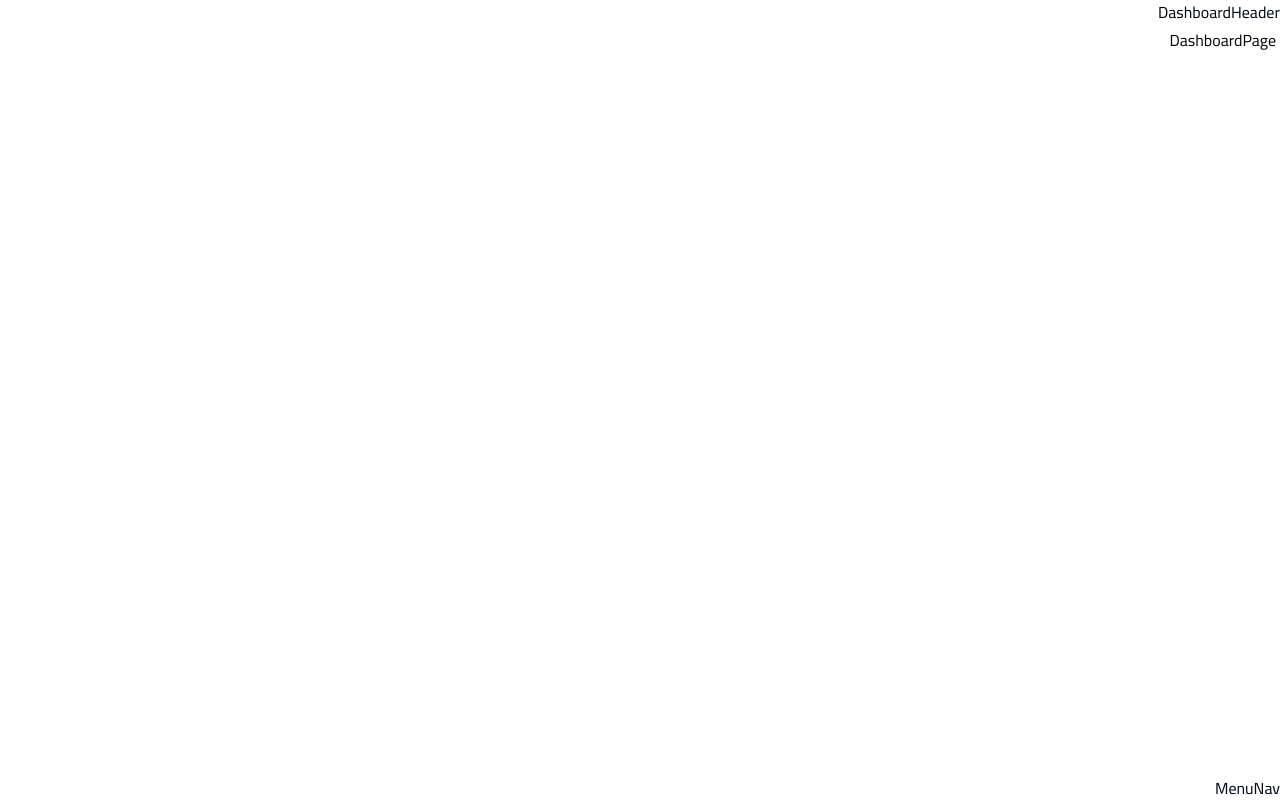
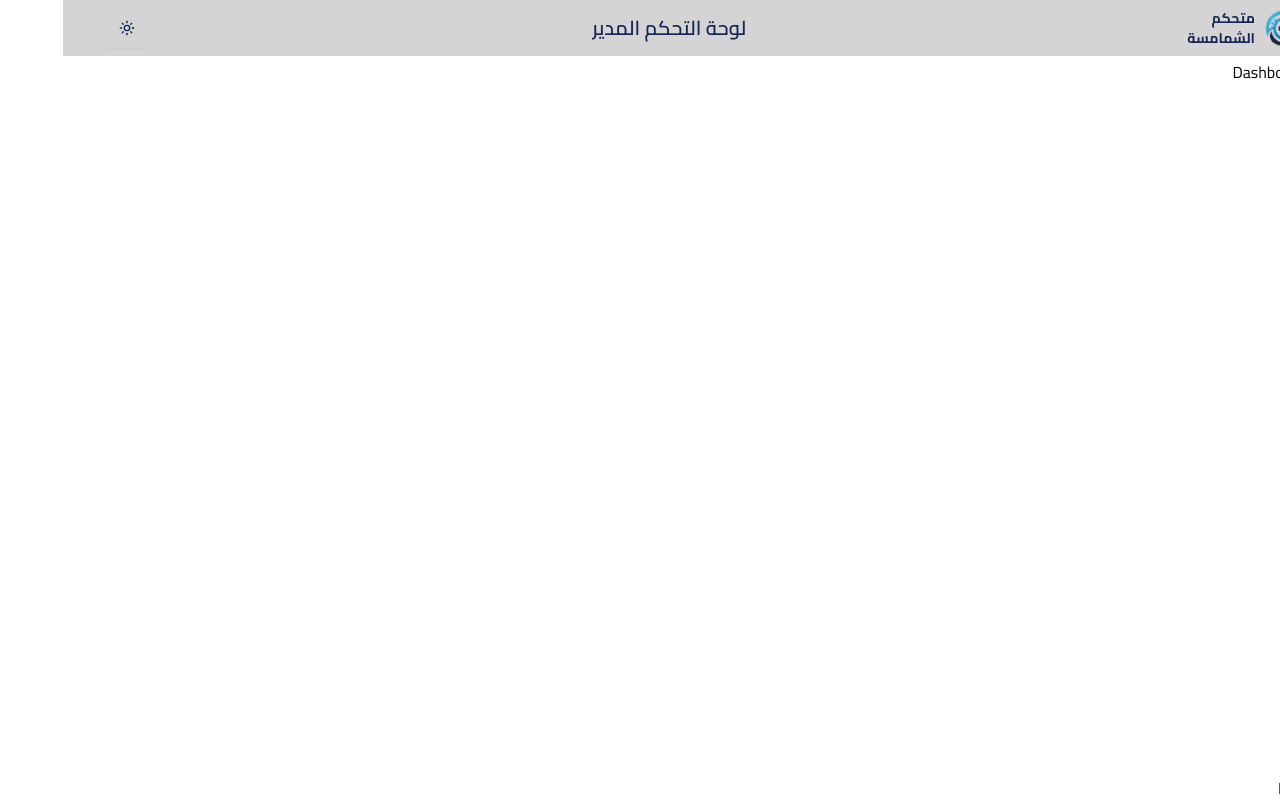
Before and after one commit to pepoo202020/deacons-control, a Next.js app: page /dashboard in a window 1280 px wide. Built offline with nearby package versions, Linux system fonts and the light colour scheme.

Commit message:
CREATED: structure of header

```diff
--- a/components/brand.tsx
+++ b/components/brand.tsx
@@ -17,8 +17,8 @@ export default function Brand(
         {/* application name */}
         <div className={
             cn(
-                size === 'SM'? 'text-xl' : size === 'MD'? 'text-2xl' : 'text-5xl',
-                'flex flex-col items-start justify-center gap-2',
+                size === 'SM'? 'text-sm' : size === 'MD'? 'text-2xl' : 'text-5xl',
+                'flex flex-col items-start justify-center ',
                 'font-bold',
                 splashScreen ? 'text-white' : 'text-blue-950 dark:text-white',
 
--- a/components/logo.tsx
+++ b/components/logo.tsx
@@ -8,7 +8,7 @@ export default function Logo(
         className={
             cn(
                 splashScreen ? 'bg-[url(/dark-logo.png)]' : 'bg-[url(/light-logo.jpg)] dark:bg-[url(/dark-logo.png)]',
-                size === 'SM' ? 'w-20 h-20' : size === 'MD' ? 'w-28 h-28' : 'w-32 h-32',
+                size === 'SM' ? 'w-10 h-10' : size === 'MD' ? 'w-28 h-28' : 'w-32 h-32',
                 'bg-center bg-contain bg-no-repeat'
             )
         }
--- a/components/theme-toggler.tsx
+++ b/components/theme-toggler.tsx
@@ -18,7 +18,7 @@ export function ModeToggle() {
   return (
     <DropdownMenu>
       <DropdownMenuTrigger asChild>
-        <Button variant="outline" size="icon">
+        <Button variant="outline" size="lg" className="bg-transparent border-none">
           <Sun className="h-[1.2rem] w-[1.2rem] rotate-0 scale-100 transition-all dark:-rotate-90 dark:scale-0" />
           <Moon className="absolute h-[1.2rem] w-[1.2rem] rotate-90 scale-0 transition-all dark:rotate-0 dark:scale-100" />
           <span className="sr-only">Toggle theme</span>
--- /dev/null
+++ b/constants/dashboard.data.ts
@@ -0,0 +1,6 @@
+export const HEADER_DATA = {
+    mainTitle: {
+        EN: "Dashboard For",
+        AR: "لوحة التحكم ال"
+    },
+}
--- a/ui/dashboard/header.tsx
+++ b/ui/dashboard/header.tsx
@@ -1,7 +1,27 @@
+import Brand from '@/components/brand'
+import { ModeToggle } from '@/components/theme-toggler'
+import { HEADER_DATA } from '@/constants/dashboard.data'
+import { translateRole } from '@/utils/trnslate-role'
 import React from 'react'
 
 export default function DashboardHeader() {
+    const role = 'admin'
+    const lang = 'AR'
   return (
-    <div>DashboardHeader</div>
+    <div
+        className='px-10 py-2 bg-neutral-300 dark:bg-blue-950 flex items-center justify-between text-blue-950 dark:text-white'
+    >
+        {/* brand */}
+        <Brand size='SM' />
+        {/* main role title */}
+        <h2 className='font-semibold text-xl hidden md:block'>
+            {HEADER_DATA.mainTitle[lang]}
+            <span>{translateRole(role, lang)}</span>
+        </h2>
+        {/* roles select */}
+        {/* user profile */}
+        {/* theme changer */}
+        <ModeToggle />
+    </div>
   )
 }
--- /dev/null
+++ b/utils/trnslate-role.ts
@@ -0,0 +1,25 @@
+export const translateRole = (role: string, lang: 'AR' | 'EN') => {
+    if (lang === 'AR') {
+        switch (role) {
+            case 'admin':
+                return 'مدير';
+            case 'controller':
+                return 'متحكم';
+            case 'teacher':
+                return 'معلم';
+            default:
+                return 'مستخدم';
+        }
+    } else {
+        switch (role) {
+            case 'مدير':
+                return 'admin';
+            case 'متحكم':
+                return 'controller';
+            case 'مدرس':
+                return 'teacher';
+            default:
+                return 'User';
+        }
+    }
+}
```
